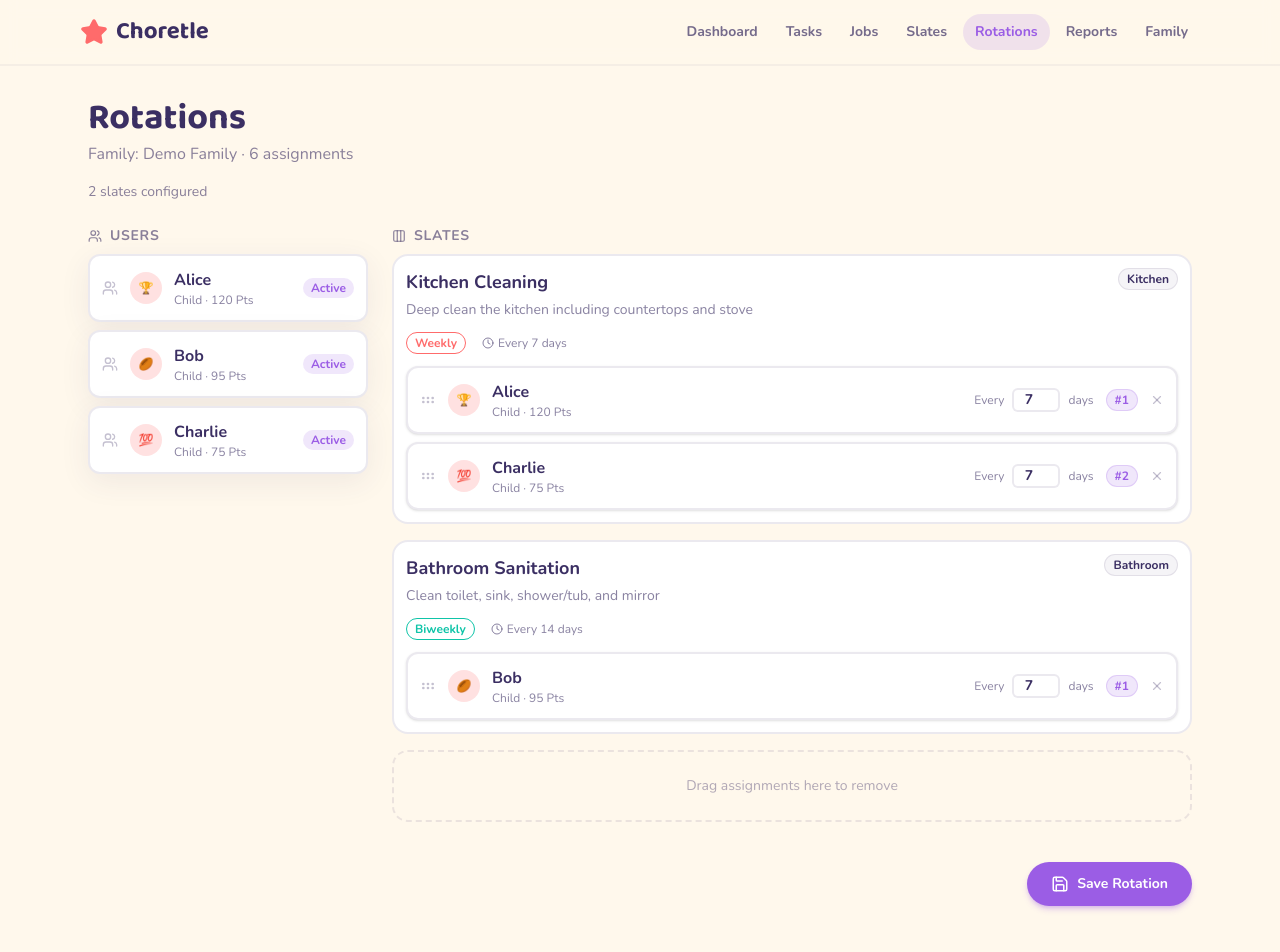
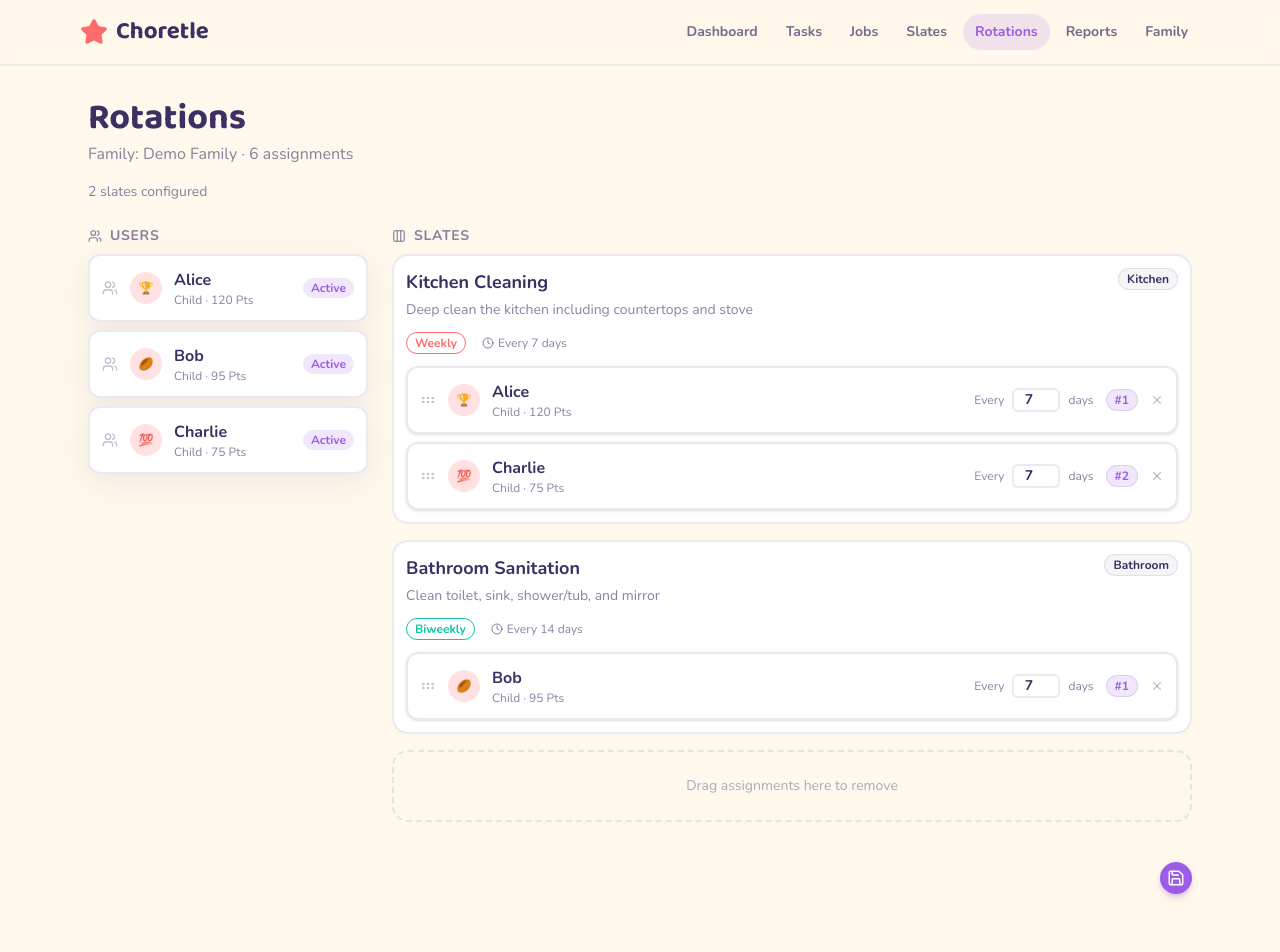
Before and after one commit to johngarciasre/choretle, a Next.js app: page /rotations in a window 1280 px wide. Shown: the top 952 px of the page. Built offline with nearby package versions, Linux system fonts and the light colour scheme; no server answers.

Commit message:
fix: compact save button in RotationBoard — fixed size with spinner/checkmark states

```diff
--- a/src/components/RotationBoard.tsx
+++ b/src/components/RotationBoard.tsx
@@ -327,24 +327,22 @@ export default function RotationBoard({ familyName, users, slates, onSave, onSla
         <button
           onClick={handleSave}
           disabled={saving || slates.every((s) => s.assignments.length === 0)}
-          className={`inline-flex items-center gap-2 px-6 py-3 rounded-full font-bold text-sm transition-all ${
-            saving
-              ? "bg-grape/50 cursor-not-allowed"
-              : "bg-grape hover:bg-grape/90 active:bg-grape/95 shadow-md shadow-grape/30"
+          className={`relative inline-flex items-center justify-center w-8 h-8 rounded-full transition-all ${
+            saving || saveStatus !== "idle"
+              ? "bg-grape/50 cursor-wait"
+              : "bg-grape hover:bg-grape/90 active:bg-grape/95 shadow-md shadow-grape/30 cursor-pointer"
           } text-white`}
         >
           {saving ? (
-            <>
-              <svg className="animate-spin" viewBox="1 24" stroke="currentColor" fill="none" strokeWidth={2} strokeLinecap="round" strokeLinejoin="round">
-                <path d="M3.5 12a9 9 0A6 12"/>
-              </svg>
-              Saving...
-            </>
+            <svg className="w-4 h-4 animate-spin" viewBox="0 24" stroke="currentColor" fill="none" strokeWidth={2} strokeLinecap="round">
+              <circle cx="12" cy="12" r="9" />
+            </svg>
+          ) : saveStatus === "success" ? (
+            <svg className="w-4 h-4" viewBox="0 24" stroke="currentColor" fill="none" strokeWidth={2.5} strokeLinecap="round" strokeLinejoin="round">
+              <polyline points="5 12 9 16 17 8" />
+            </svg>
           ) : (
-            <>
-              <Save size={18} />
-              Save Rotation
-            </>
+            <Save size={18} />
           )}
         </button>
       </div>
```
